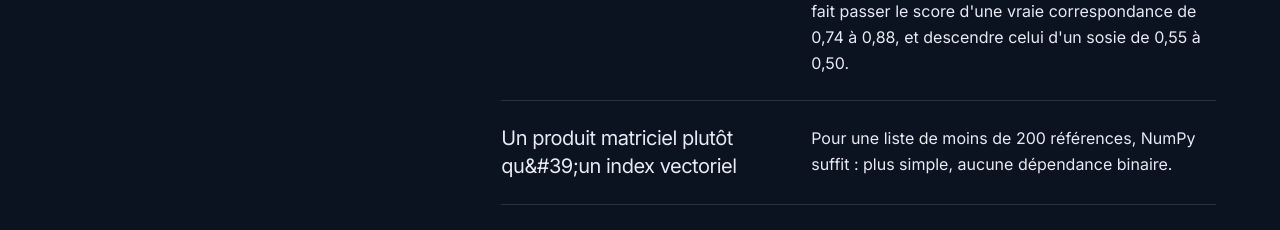
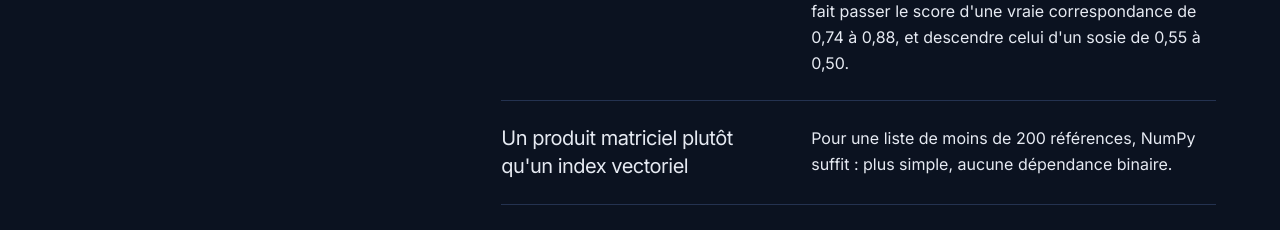
Before and after one commit to cedricgicquiaud/cedricgicquiaud.github.io, a Next.js app: page /projets/ben/ in a window 1280 px wide. Shown: the part 3100-3330 px from the top of the page. Built offline with nearby package versions, Linux system fonts and the light colour scheme.

Commit message:
fix(PFO-130): render decision titles as HTML so apostrophes display

```diff
--- a/components/fiche.tsx
+++ b/components/fiche.tsx
@@ -128,7 +128,8 @@ function Decisions({ html }: { html: string }) {
           key={titre}
           className={`gap-x-10 py-6 first:pt-0 md:grid md:grid-cols-[minmax(0,2fr)_minmax(0,3fr)] ${i > 0 ? "border-t border-border" : ""}`}
         >
-          <h3 className="mb-3 text-xl font-normal leading-snug tracking-tight md:mb-0">{titre}</h3>
+          {/* Le titre vient du HTML de `marked` (entités, gras) : même source maîtrisée que le corps. */}
+          <h3 className="mb-3 text-xl font-normal leading-snug tracking-tight md:mb-0" dangerouslySetInnerHTML={{ __html: titre }} />
           <Markdown html={texte} />
         </li>
       ))}
--- a/lib/decisions.ts
+++ b/lib/decisions.ts
@@ -1,4 +1,4 @@
-/** Une décision affichée en grille (PFO-130) : son titre et son texte en HTML. */
+/** Une décision affichée en grille (PFO-130) : son titre et son texte, tous deux en HTML (entités comprises). */
 export type Decision = { titre: string; html: string };
 
 /**
```
